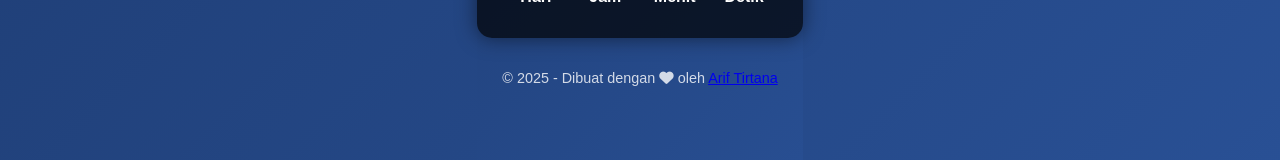
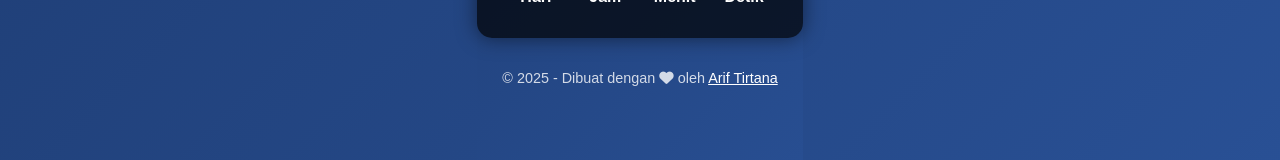
Before and after one commit to kolonisemut-app/kolonisemut.github.io, a plain HTML site: page index.html in a window 1280 px wide. Shown: the part 437-597 px from the top of the page. Drawn offline with Linux system fonts and the light colour scheme.

Commit message:
Add files via upload

```diff
--- a/index.html
+++ b/index.html
@@ -105,6 +105,9 @@
             font-size: 0.9rem;
             color: rgba(255, 255, 255, 0.8);
         }
+.me {
+color: #fff;
+}
     </style>
 </head>
 <body>
@@ -147,7 +150,7 @@
     </div>
 
     <footer>
-        &copy; <span id="year"></span> - Dibuat dengan <i class="fas fa-heart"></i> oleh <a href="https://ariftirtana.my.id" target="_blank" >Arif Tirtana</a>
+        &copy; <span id="year"></span> - Dibuat dengan <i class="fas fa-heart"></i> oleh <a href="https://ariftirtana.my.id" class="me" target="_blank" >Arif Tirtana</a>
     </footer>
 
     <script>
```
